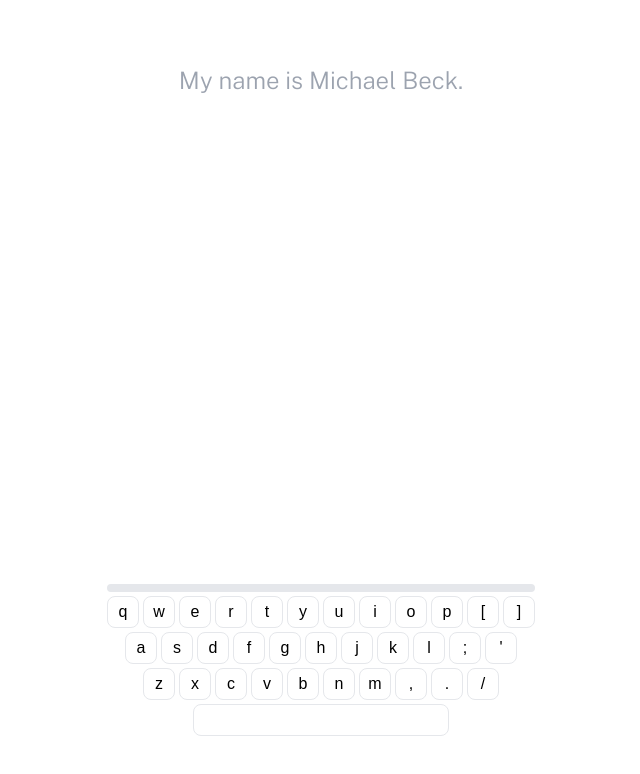
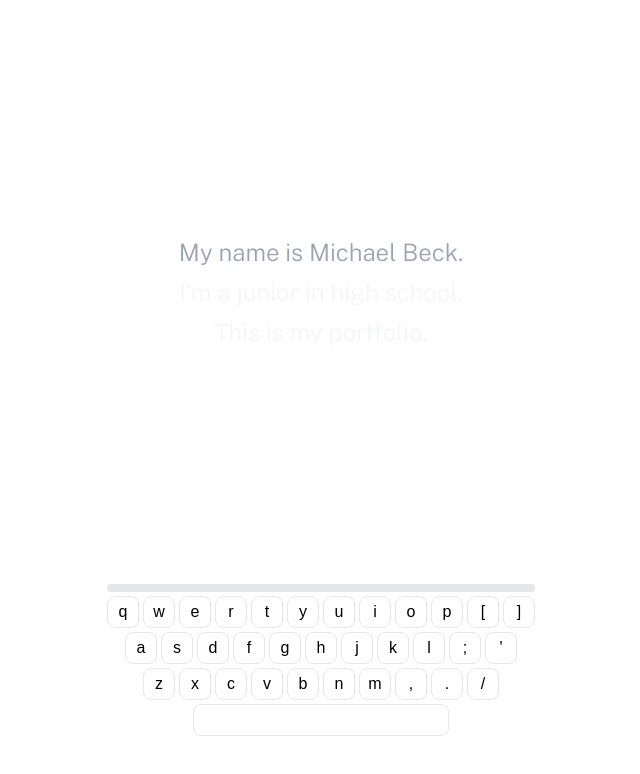
Before and after one commit to MMMJB/Portfolio, a Next.js app: page / in a window 1280 px wide. Shown: the top 774 px of the page, without its empty margins (319-959 px from the left). Built offline with nearby package versions, Linux system fonts and the light colour scheme; a web font is replaced by a local one.

Commit message:
multiple lines

```diff
--- a/src/app/components/keyboard.tsx
+++ b/src/app/components/keyboard.tsx
@@ -100,7 +100,10 @@ export default function Keyboard() {
   }
 
   function genericKeyHandler(e: KeyboardEvent) {
-    if (e.key === "Backspace") Emitter.emit("keyPress", "Backspace");
+    const whitelist = ["Backspace", "Enter"];
+
+    if (whitelist.includes(e.key)) Emitter.emit("keyPress", e.key);
+
     // if (e.key === "r" && e.ctrlKey) {
     //   e.preventDefault();
 
--- a/src/app/components/progress.tsx
+++ b/src/app/components/progress.tsx
@@ -90,11 +90,20 @@ export default function Progress() {
     setComplete(typedChars.length === chars.length);
   }
 
+  function reset() {
+    charsRef.current = [];
+    setBars([]);
+
+    setComplete(false);
+  }
+
   useEffect(() => {
     Emitter.on("typed", onTyped);
+    Emitter.on("complete", reset);
 
     return () => {
       Emitter.off("typed", onTyped);
+      Emitter.off("complete", reset);
     };
   }, [onTyped]);
 
--- a/src/app/components/textField.tsx
+++ b/src/app/components/textField.tsx
@@ -1,4 +1,4 @@
-import { useState, useEffect } from "react";
+import React, { useState, useEffect } from "react";
 
 import { IonIcon } from "@ionic/react";
 import { returnDownBackOutline } from "ionicons/icons";
@@ -15,10 +15,12 @@ export default function TextField({
   prompt,
   focused = true,
   className,
+  style,
 }: {
   prompt: string;
   focused?: boolean;
   className?: string;
+  style?: React.CSSProperties;
 }) {
   const letters = prompt.split("");
 
@@ -43,6 +45,12 @@ export default function TextField({
       case "Backspace":
         setTyped((p) => p.slice(0, -1));
         break;
+      case "Enter":
+        if (typed.length !== letters.length) return;
+
+        Emitter.emit("complete", true);
+
+        break;
       default:
         if (typed.length < letters.length) setTyped((p) => p + key);
         break;
@@ -62,13 +70,18 @@ export default function TextField({
   }, [typed]);
 
   return (
-    <p className={`relative font-light ${className || ""}`}>
+    <p
+      className={`${focused ? "" : "opacity-10"} relative font-light ${
+        className || ""
+      }`}
+      style={style}
+    >
       {letters.map((letter, i) => {
         const typedLetter = typed[i];
 
         return (
           <>
-            {i === typed.length && <Cursor key="cursor" />}
+            {i === typed.length && focused && <Cursor key="cursor" />}
             <span
               key={letter + i}
               className={
--- a/src/app/layout.tsx
+++ b/src/app/layout.tsx
@@ -32,7 +32,9 @@ export default function RootLayout({
         `}</style>
       </head>
       <body className={`${PublicSans.className} min-h-screen flex flex-col`}>
-        <main className="flex-grow">{children}</main>
+        <main className="flex-grow flex items-center justify-center">
+          {children}
+        </main>
         <Keyboard />
       </body>
     </html>
--- a/src/app/page.tsx
+++ b/src/app/page.tsx
@@ -6,13 +6,40 @@ import Emitter from "./utils/emitter";
 
 import TextField from "./components/textField";
 
+const prompts = [
+  "My name is Michael Beck.",
+  "I'm a junior in high school.",
+  "This is my portfolio.",
+];
+
 export default function Landing() {
+  const [promptIndex, setPromptIndex] = useState(0);
+
+  function onComplete() {
+    if (promptIndex === prompts.length - 1) return;
+
+    setPromptIndex((p) => p + 1);
+  }
+
+  useEffect(() => {
+    Emitter.on("complete", onComplete);
+
+    return () => {
+      Emitter.off("complete", onComplete);
+    };
+  }, [onComplete]);
+
   return (
-    <div className="py-16">
-      <TextField
-        prompt="My name is Michael Beck."
-        className="text-2xl text-center w-full"
-      />
+    <div className="flex flex-col gap-2 w-full">
+      {prompts.map((prompt, i) => (
+        <TextField
+          key={i}
+          prompt={prompt}
+          focused={i === promptIndex}
+          style={{ transform: `translateY(${promptIndex * -100}%)` }}
+          className="text-2xl text-center w-full transition-transform duration-500"
+        />
+      ))}
     </div>
   );
 }
```
